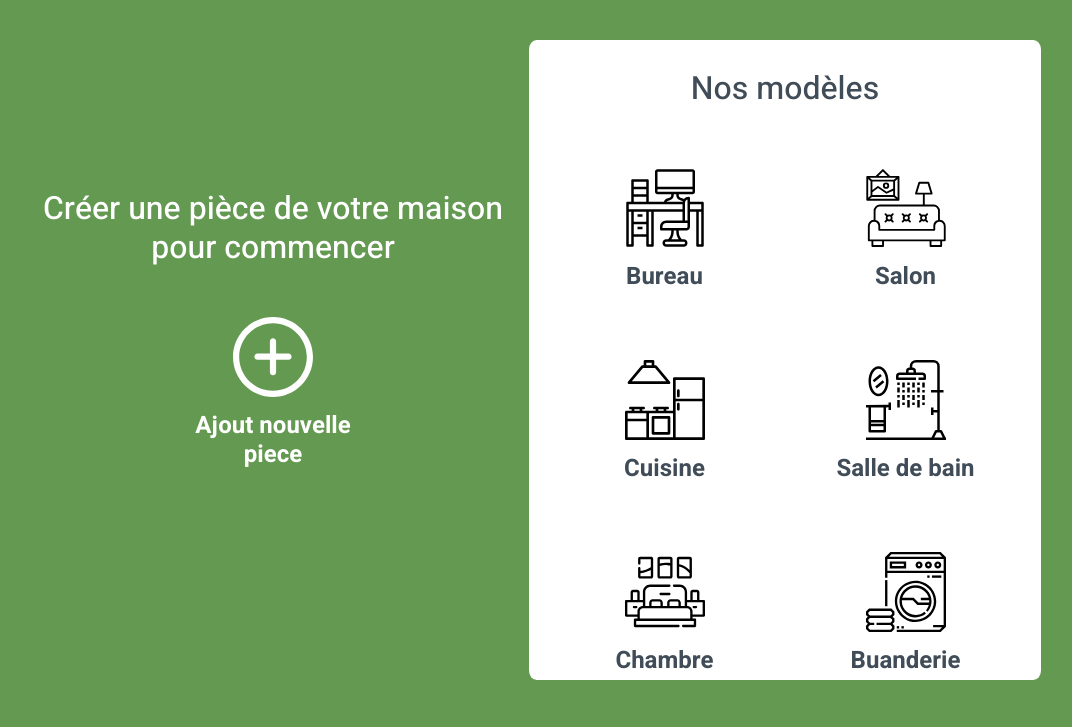
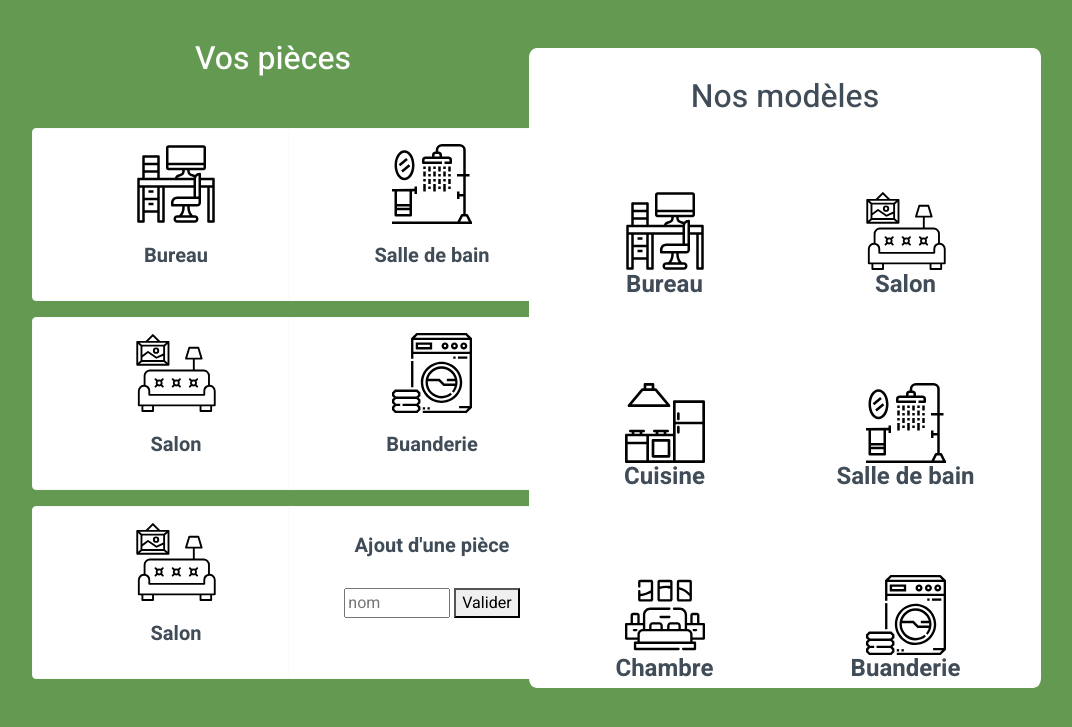
Before and after one commit to Tdartigues/ProjetWorkshop, a PHP site: page /pieces.html in a window 1280 px wide. Shown: the top 727 px of the page, without its empty margins (111-1183 px from the left). Run offline with PHP 8.4, Linux system fonts and the light colour scheme.

Commit message:
add ajout pièce

```diff
--- a/Css/Création_Pièces.css
+++ /dev/null
@@ -1,6 +0,0 @@
-.devices-body{background:var(--grey)}.devices-body .container{background:white;min-height:100vh;padding:0 2rem;-webkit-box-shadow:0px 12px 35px rgba(0,0,0,0.6);box-shadow:0px 12px 35px rgba(0,0,0,0.6)}.devices-body nav{display:-webkit-box;display:-ms-flexbox;display:flex;-ms-flex-wrap:wrap;flex-wrap:wrap;padding:2rem 0}.devices-body nav img{max-height:8rem}.devices-body nav h2{margin:auto 0 auto auto}.devices-body nav h1{text-align:center;width:100%}.devices-list{padding:0}.devices-list li{-webkit-box-align:center;-ms-flex-align:center;align-items:center;border:2px solid var(--light-green);border-radius:10px;display:-webkit-box;display:-ms-flexbox;display:flex;-webkit-box-pack:justify;-ms-flex-pack:justify;justify-content:space-between;list-style:none;margin:0.8rem;padding:1.6rem 3rem}.devices-list li>*{margin:auto 0}.devices-list li img{height:4rem}.devices-list li input{text-align:center}.device-name{font-weight:bold}.add-device{border:2px dashed var(--light-green) !important;cursor:pointer}.add-device svg{margin-left:0.5rem}.validate-devices{background:var(--yellow);border:none;border-radius:5px;display:block;font-size:1.2rem;font-weight:bold;margin:3rem auto;padding:0.5rem 4.2rem}
-/*# sourceMappingURL=equipment.css.map */
-
-body{
-    background: var(--grey);
-}
--- a/Css/pieceStyle.css
+++ b/Css/pieceStyle.css
@@ -84,6 +84,10 @@ h2{
 #image{
     width: 80px;
     margin-bottom: 15px;
+    margin: 0 auto;
+    margin-top: 15px;
+    align-items: center;
+    text-align: center;
 }
 
 #image:hover{
@@ -99,3 +103,22 @@ h2{
     margin-bottom: 60px;
     width: 100%;
 }
+
+.card-title{
+    text-align: center;
+}
+
+form{
+    margin: 0 auto;
+    align-items: center;
+    text-align: center;
+}
+
+#input{
+    margin-top: 30px;
+    margin-bottom: 40px;
+}
+
+#titreAjout{
+    margin-top: 7px;
+}
--- a/pieces.html
+++ b/pieces.html
@@ -20,8 +20,88 @@
 <body>
   <div id="Principal" class="row">
     <div class="col-xs-12 col-md-6">
-      <h2>Créer une pièce de votre maison pour commencer</h2>
-      <div class="elementAjout"><a href="Création_pièces.html"><img src="Image/add.svg"  id="image" alt="Bureau"></i><h4 id="ajout">Ajout nouvelle piece</h4></a></div>
+      <h2>Vos pièces</h2>
+      <!--<div class="elementAjout"><a href="Création_pièces.html"><img src="Image/add.svg"  id="image" alt="Bureau"></i><h4 id="ajout">Ajout nouvelle piece</h4></a></div>
+      <div class="card border-light mb-3" style="width: 20rem;">
+        <img src="Image/004-kitchen.svg" id="image" class="card-img-top" alt="...">
+        <div class="card-body">
+          <h5 class="card-title">Mise à jour d'un site internet</h5>
+          </div>
+        <img src="Image/004-kitchen.svg" id="image" class="card-img-top" alt="...">
+        <div class="card-body">
+          <h5 class="card-title">Mise à jour d'un site internet</h5>
+          </div>
+      </div>-->
+      <div class="row">
+
+        <div class="col-sm-6"><a href="#" style="text-decoration: none;" >
+        <div class="card border-light mb-3" style="width: 18rem;">
+          <img src="Image/007-desk.svg" id="image" class="card-img-top" alt="...">
+          <div class="card-body">
+            <h5 class="card-title">Bureau</h5>
+            </div>
+
+        </div>
+        </div></a>
+
+        <div class="col-sm-6"><a href="#" style="text-decoration: none;">
+          <div class="card border-light mb-3" style="width: 18rem;">
+          <img src="Image/003-shower.svg" id="image" class="card-img-top" alt="...">
+         <div class="card-body">
+          <h5 class="card-title">Salle de bain</h5>
+
+        </div>
+      </div>
+    </div></a>
+  </div>
+      <div class="row">
+
+        <div class="col-sm-6"><a href="#" style="text-decoration: none;">
+        <div class="card border-light mb-3" style="width: 18rem;">
+        <img src="Image/002-living-room.svg" id="image" class="card-img-top" alt="...">
+        <div class="card-body">
+          <h5 class="card-title">Salon</h5>
+
+        </div>
+        </div>
+        </div></a>
+
+        <div class="col-sm-6"><a href="#" style="text-decoration: none;">
+          <div class="card border-light mb-3" style="width: 18rem;">
+          <img src="Image/005-washing-machine.svg" id="image" class="card-img-top" alt="...">
+          <div class="card-body">
+          <h5 class="card-title">Buanderie</h5>
+
+        </div>
+
+      </div>
+    </div></a>
+  </div>
+  <div class="row">
+
+    <div class="col-sm-6"><a href="#" style="text-decoration: none;">
+    <div class="card border-light mb-3" style="width: 18rem;">
+    <img src="Image/002-living-room.svg" id="image" class="card-img-top" alt="...">
+    <div class="card-body">
+      <h5 class="card-title">Salon</h5>
+
+    </div>
+    </div>
+    </div></a>
+
+    <div class="col-sm-6"><a href="#" style="text-decoration: none;">
+      <div class="card border-light mb-3" style="width: 18rem;">
+      <div class="card-body">
+      <h5 class="card-title" id="titreAjout">Ajout d'une pièce</h5>
+      <p class="device-name">
+        <form action="" id="input" method="post">
+                    <input type="text" size="11" placeholder="nom" class="nom">
+                      <button type="submit" class="validate-devices">Valider</button></form>
+    </div>
+
+  </div>
+</div></a>
+  </div>
     </div>
     <div id="right" class="col-xs-6 col-md-6">
       <h2 id="titreModele">Nos modèles</h2>
```
Also changed, not shown: Création_pièces.html (deleted, +0 -85 lines).
